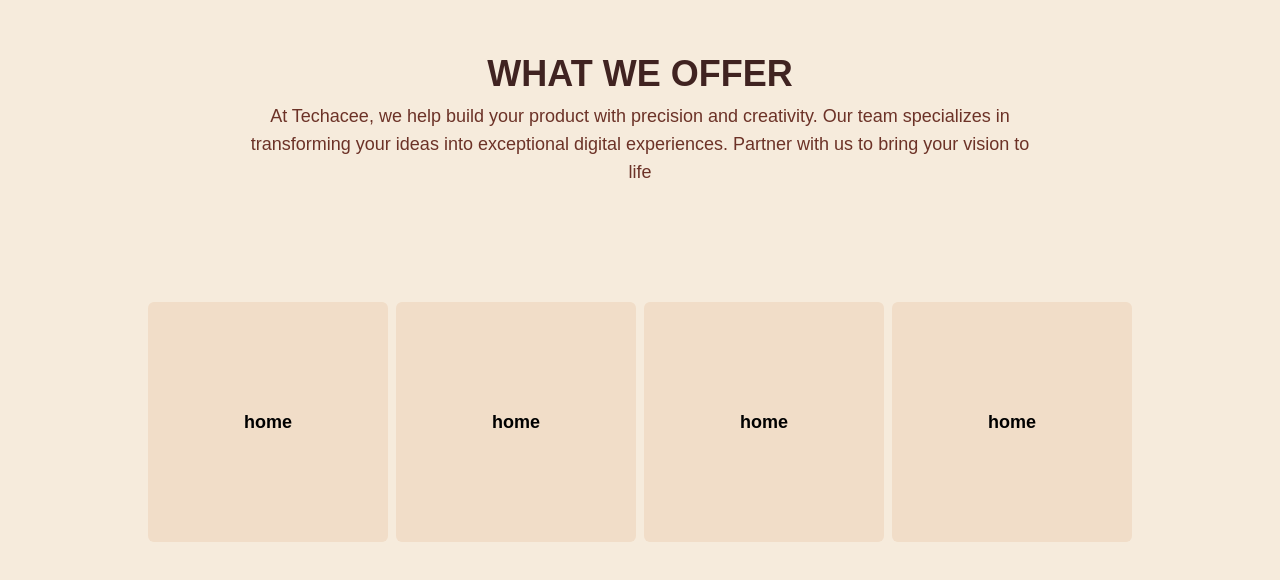
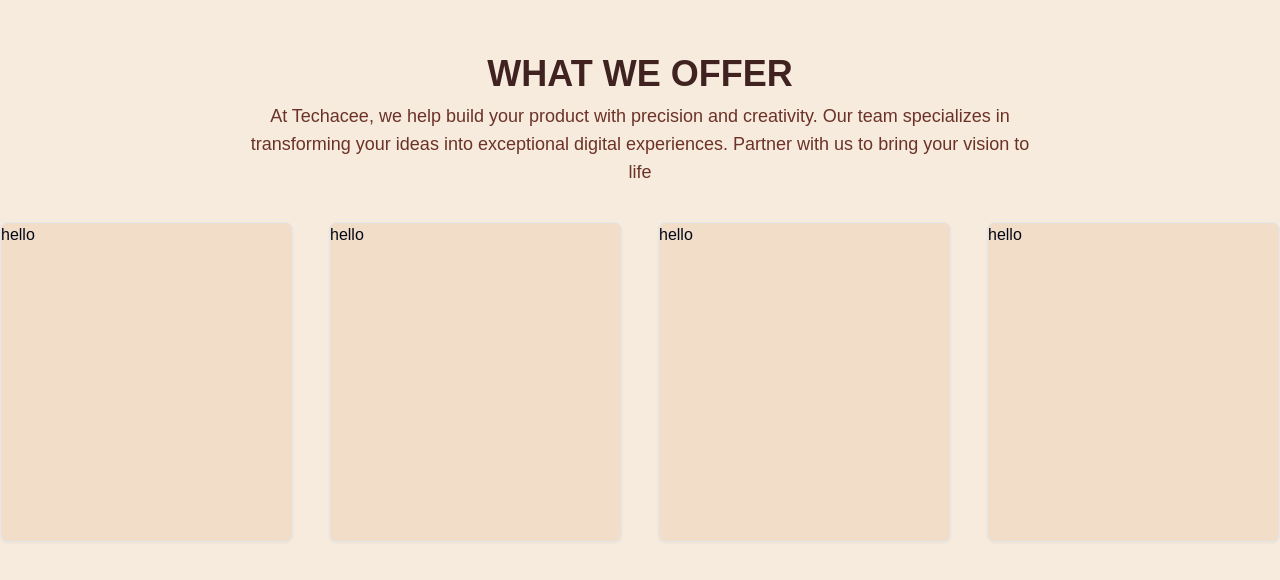
Before and after one commit to Agent-006/digitalbroo, a Next.js app: page / in a window 1280 px wide. Shown: the part 874-1454 px from the top of the page. Built offline with nearby package versions, Linux system fonts and the light colour scheme; a web font is replaced by a local one.

Commit message:
refactor: Card

```diff
--- a/src/app/components/Offer.tsx
+++ b/src/app/components/Offer.tsx
@@ -1,4 +1,4 @@
-import { CardBody, CardContainer, CardItem } from '@/components/ui/3d-card';
+import { Card } from '@/components/ui/card';
 import React from 'react';
 
 const Offer = () => {
@@ -16,35 +16,19 @@
           <span>life</span>
         </p>
       </div>
-      <div className="flex mt-1 w-full md:w-[50rem] lg:w-[70rem] flex-col md:flex-row items-center md:justify-center gap-2 mx-5">
-        <CardContainer>
-          <CardBody className="bg-medium flex items-center justify-center">
-            <CardItem className="text-center text-lg font-bold">
-              home
-            </CardItem>
-          </CardBody>
-        </CardContainer>
-        <CardContainer>
-          <CardBody className="bg-medium flex items-center justify-center">
-            <CardItem className="text-center text-lg font-bold">
-              home
-            </CardItem>
-          </CardBody>
-        </CardContainer>
-        <CardContainer>
-          <CardBody className="bg-medium flex items-center justify-center">
-            <CardItem className="text-center text-lg font-bold">
-              home
-            </CardItem>
-          </CardBody>
-        </CardContainer>
-        <CardContainer>
-          <CardBody className="bg-medium flex items-center justify-center">
-            <CardItem className="text-center text-lg font-bold">
-              home
-            </CardItem>
-          </CardBody>
-        </CardContainer>
+      <div className="flex mt-1 w-full md:w-[50rem] lg:w-full flex-col md:flex-row gap-9 items-center md:justify-center mx-5 lg:mx-20 xl:mx-40">
+        <Card className='lg:w-[15rem] xl:w-[22rem] md:w-[13rem] md:h-[13rem] lg:h-[16rem] xl:h-[20rem] h-[15rem] w-[25rem]'>
+          hello
+        </Card>
+        <Card className='lg:w-[15rem] xl:w-[22rem] md:w-[13rem] md:h-[13rem] lg:h-[16rem] xl:h-[20rem] h-[15rem] w-[25rem]'>
+          hello
+        </Card>
+        <Card className='lg:w-[15rem] xl:w-[22rem] md:w-[13rem] md:h-[13rem] lg:h-[16rem] xl:h-[20rem] h-[15rem] w-[25rem]'>
+          hello
+        </Card>
+        <Card className='lg:w-[15rem] xl:w-[22rem] md:w-[13rem] md:h-[13rem] lg:h-[16rem] xl:h-[20rem] h-[15rem] w-[25rem]'>
+          hello
+        </Card>
       </div>
     </div>
   );
--- a/src/components/ui/card.tsx
+++ b/src/components/ui/card.tsx
@@ -1,6 +1,5 @@
-import * as React from "react"
-
-import { cn } from "@/lib/utils"
+import * as React from "react";
+import { cn } from "@/lib/utils";
 
 const Card = React.forwardRef<
   HTMLDivElement,
@@ -9,13 +8,13 @@
   <div
     ref={ref}
     className={cn(
-      "rounded-lg border bg-card text-card-foreground shadow-sm",
+      "rounded-lg border bg-[#F1DDC8] text-card-foreground shadow-sm transition-transform duration-300 transform hover:scale-105 focus:scale-105",
       className
     )}
     {...props}
   />
-))
-Card.displayName = "Card"
+));
+Card.displayName = "Card";
 
 const CardHeader = React.forwardRef<
   HTMLDivElement,
@@ -26,8 +25,8 @@
     className={cn("flex flex-col space-y-1.5 p-6", className)}
     {...props}
   />
-))
-CardHeader.displayName = "CardHeader"
+));
+CardHeader.displayName = "CardHeader";
 
 const CardTitle = React.forwardRef<
   HTMLParagraphElement,
@@ -41,8 +40,8 @@
     )}
     {...props}
   />
-))
-CardTitle.displayName = "CardTitle"
+));
+CardTitle.displayName = "CardTitle";
 
 const CardDescription = React.forwardRef<
   HTMLParagraphElement,
@@ -53,16 +52,16 @@
     className={cn("text-sm text-muted-foreground", className)}
     {...props}
   />
-))
-CardDescription.displayName = "CardDescription"
+));
+CardDescription.displayName = "CardDescription";
 
 const CardContent = React.forwardRef<
   HTMLDivElement,
   React.HTMLAttributes<HTMLDivElement>
 >(({ className, ...props }, ref) => (
   <div ref={ref} className={cn("p-6 pt-0", className)} {...props} />
-))
-CardContent.displayName = "CardContent"
+));
+CardContent.displayName = "CardContent";
 
 const CardFooter = React.forwardRef<
   HTMLDivElement,
@@ -73,7 +72,7 @@
     className={cn("flex items-center p-6 pt-0", className)}
     {...props}
   />
-))
-CardFooter.displayName = "CardFooter"
+));
+CardFooter.displayName = "CardFooter";
 
-export { Card, CardHeader, CardFooter, CardTitle, CardDescription, CardContent }
+export { Card, CardHeader, CardFooter, CardTitle, CardDescription, CardContent };
```
